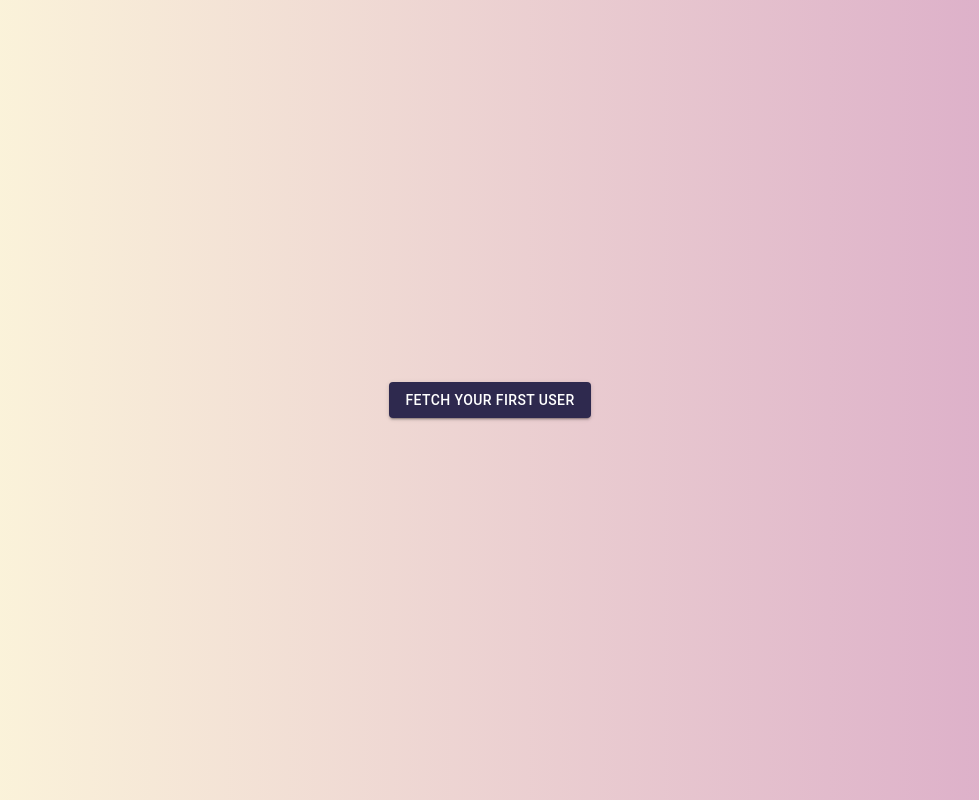
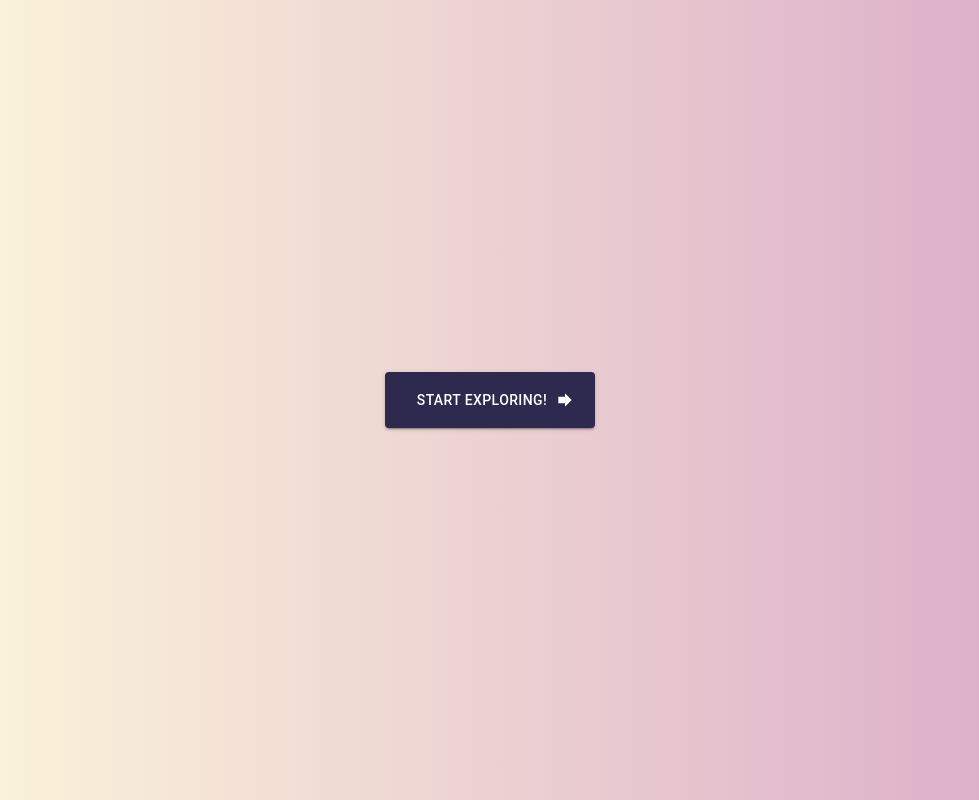
Before and after one commit to Alekzanther/mystery-user, a React (Create React App) app: page / in a window 1280 px wide. Shown: the whole page, without its empty margins (150-1129 px from the left). Built offline with nearby package versions, Linux system fonts and the light colour scheme.

Commit message:
Refactor and polish main app component

```diff
--- a/src/App.tsx
+++ b/src/App.tsx
@@ -1,20 +1,31 @@
 import React, { useState } from "react";
-import { Container, Button } from "@material-ui/core";
+import { Button } from "@material-ui/core";
+import { makeStyles } from "@material-ui/core/styles";
+import FetchUserButtonIcon from "@material-ui/icons/Forward";
 import FetchUser from "./api/FetchUser";
 import UserCard from "./containers/UserCard";
 import LoadingIndicator from "./components/LoadingIndicator";
 import User from "./types/User";
+import ErrorIndicator from "./components/ErrorIndicator";
 import "./App.css";
 
+const useStyles = makeStyles((theme) => ({
+  fetchButton: {
+    margin: theme.spacing(15),
+    padding: theme.spacing(2, 3, 2, 4),
+  },
+}));
 export default function App() {
+  const classes = useStyles();
   const [currentUser, setCurrentUser] = useState<User | null>(null);
   const [currentError, setCurrentError] = useState<string | null>(null);
   const [loading, setLoading] = useState<boolean>(false);
-  const [buttonText, setButtonText] = useState<string>("Fetch your first user");
+  const [buttonText, setButtonText] = useState<string>("Start exploring!");
 
   function fetchUserClick() {
     setLoading(true);
     setCurrentUser(null);
+
     FetchUser()
       .then((user) => {
         setLoading(false);
@@ -23,32 +34,24 @@ export default function App() {
       })
       .catch((reason) => {
         console.log(reason);
-        setCurrentError("Something went wrong");
+        setCurrentError("Something went wrong!");
         setButtonText("Try again");
+        setLoading(false);
       });
-  }
-
-  if (currentError != null) {
-    return (
-      <div className="App-content">
-        {currentError}
-        <Button variant="contained" onClick={() => fetchUserClick()}>
-          Try again!
-        </Button>
-      </div>
-    );
   }
 
   return (
     <div className="App-content">
+      {currentError && <ErrorIndicator errorText={currentError.toString()} />}
       {loading && <LoadingIndicator />}
-      {currentError && <div>{currentError}</div>}
       {currentUser && <UserCard {...currentUser}></UserCard>}
       {!loading && (
         <Button
+          className={classes.fetchButton}
           id="fetchButton"
           variant="contained"
           color="primary"
+          endIcon={<FetchUserButtonIcon />}
           onClick={() => fetchUserClick()}>
           {buttonText}
         </Button>
```
Also changed, not shown: 1 other file (tests, documents, lock files or other folders).
